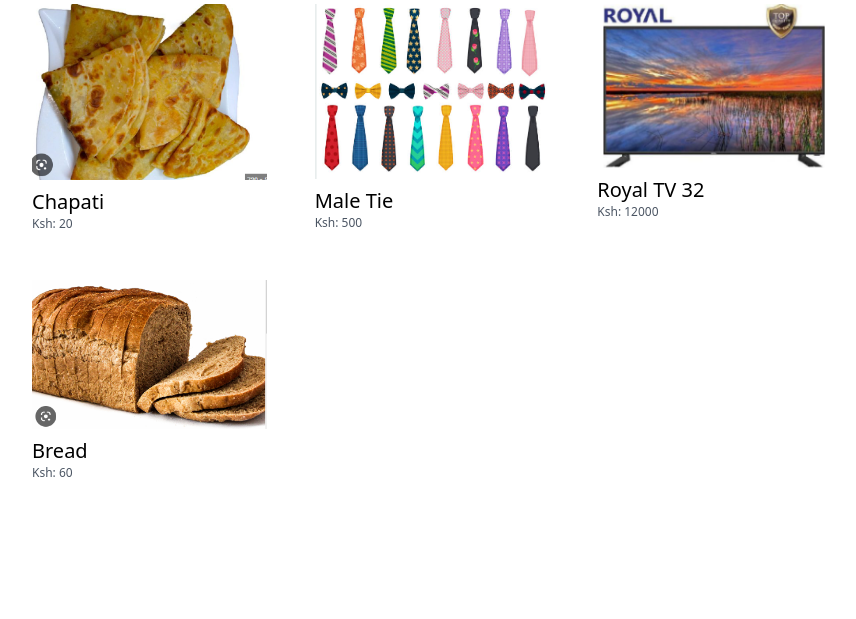
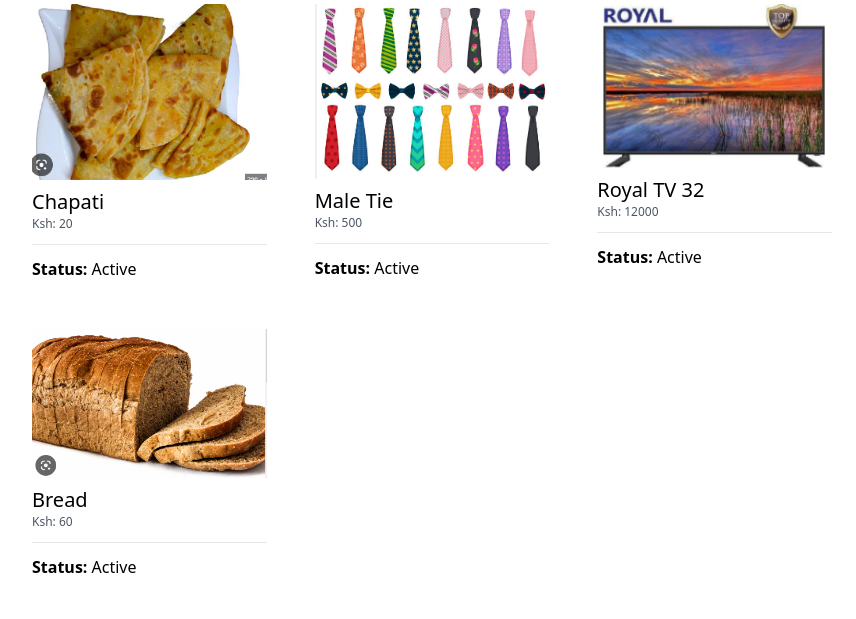
Before and after one commit to otyheno/Django_Ecommerce_1, a Django app: page /my-store/ in a window 1280 px wide. Shown: the part 264-883 px from the top of the page, without its empty margins (208-1064 px from the left). Before the commit the page ends 741 px from the top, so only its background shows below. Run offline with Django 4.2, Linux system fonts and the light colour scheme; a user stored in the database is signed in; data comes from the database, SQL or seed files in the repository; some libraries are stand-ins or nearby versions.

Commit message:
Produxt status on store page

```diff
--- a/userprofile/templates/userprofile/my_store.html
+++ b/userprofile/templates/userprofile/my_store.html
@@ -31,6 +31,11 @@
                             {% endif %}
                             <h2 class="text-xl">{{product.title}}</h2>
                             <p class="text-xs text-gray-600">Ksh: {{product.price}}</p>
+
+                            <hr class="my-3">
+
+                            <p><strong>Status:</strong> {{product.get_status_display}}</p>
+
                         </a>
                     </div>
                 </div>
```
